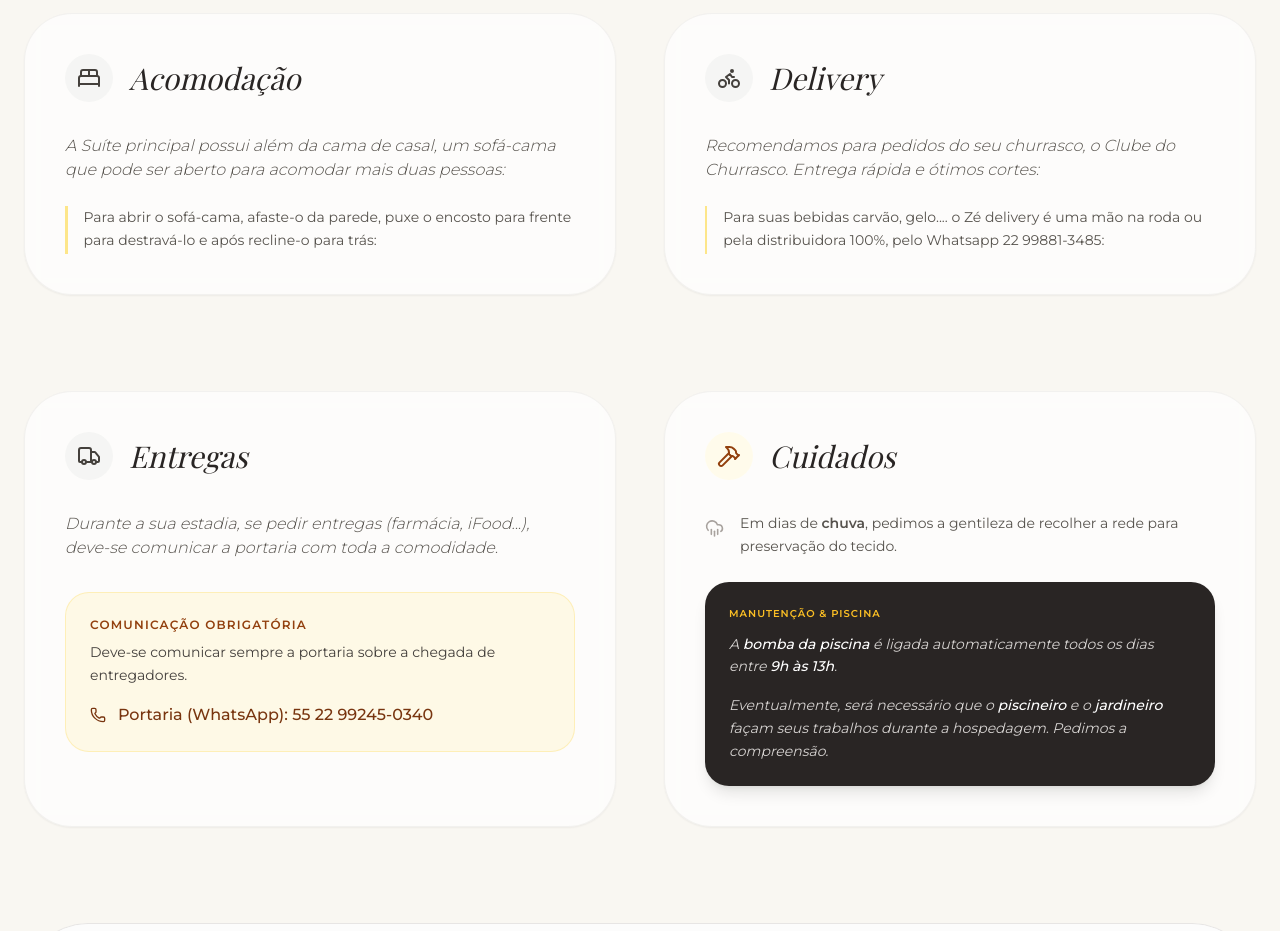
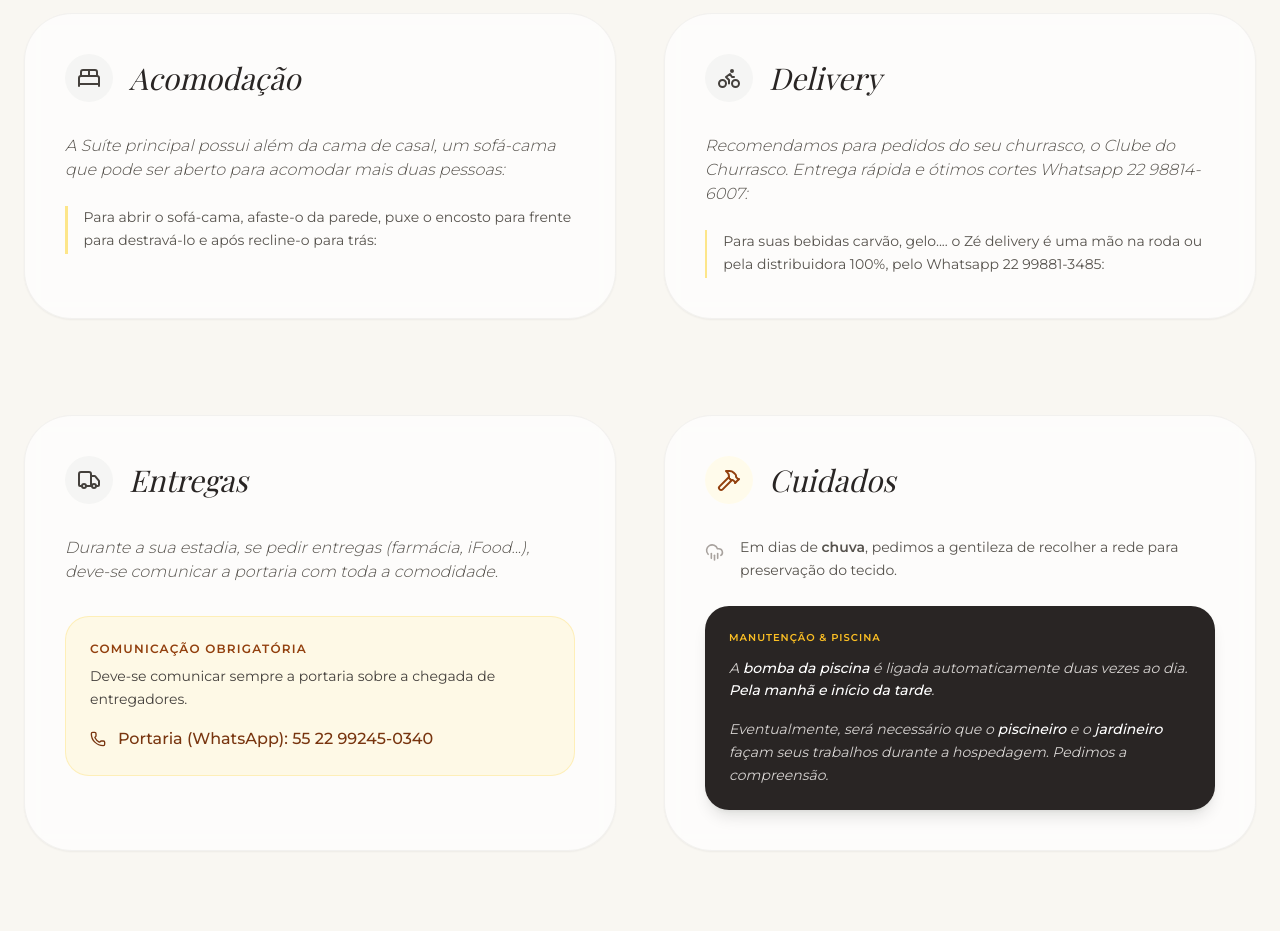
Before and after one commit to panarodias/guia-da-Casa-Salee, a plain HTML site: page index.html in a window 1280 px wide. Shown: the part 1340-2271 px from the top of the page. Drawn offline with nearby package versions, Linux system fonts and the light colour scheme; a web font is replaced by a local one.

Commit message:
Update index.html

```diff
--- a/index.html
+++ b/index.html
@@ -154,7 +154,7 @@
                     </div>
                     <h3 class="text-3xl italic text-stone-800">Delivery</h3>
                 </div>
-                <p class="text-stone-600 font-light italic mb-6">Recomendamos para pedidos do seu churrasco, o Clube do Churrasco. Entrega rápida e ótimos cortes:</p>
+                <p class="text-stone-600 font-light italic mb-6">Recomendamos para pedidos do seu churrasco, o Clube do Churrasco. Entrega rápida e ótimos cortes Whatsapp 22 98814-6007:</p>
                 <div class="space-y-4">
                     <div class="flex gap-4 items-start">
                         <div class="w-1 bg-amber-200 h-12"></div>
@@ -205,7 +205,7 @@
                         <p class="text-[10px] uppercase tracking-widest font-semibold text-amber-400 mb-3">Manutenção & Piscina</p>
                         <div class="space-y-4 text-stone-300 text-sm leading-relaxed italic">
                             <p>
-                                A <span class="text-white font-medium">bomba da piscina</span> é ligada automaticamente todos os dias entre <span class="text-white font-medium">9h às 13h</span>.
+                                A <span class="text-white font-medium">bomba da piscina</span> é ligada automaticamente duas vezes ao dia. <span class="text-white font-medium">Pela manhã e início da tarde</span>.
                             </p>
                             <p>
                                 Eventualmente, será necessário que o <span class="text-white font-medium">piscineiro</span> e o <span class="text-white font-medium">jardineiro</span> façam seus trabalhos durante a hospedagem. Pedimos a compreensão.
```
